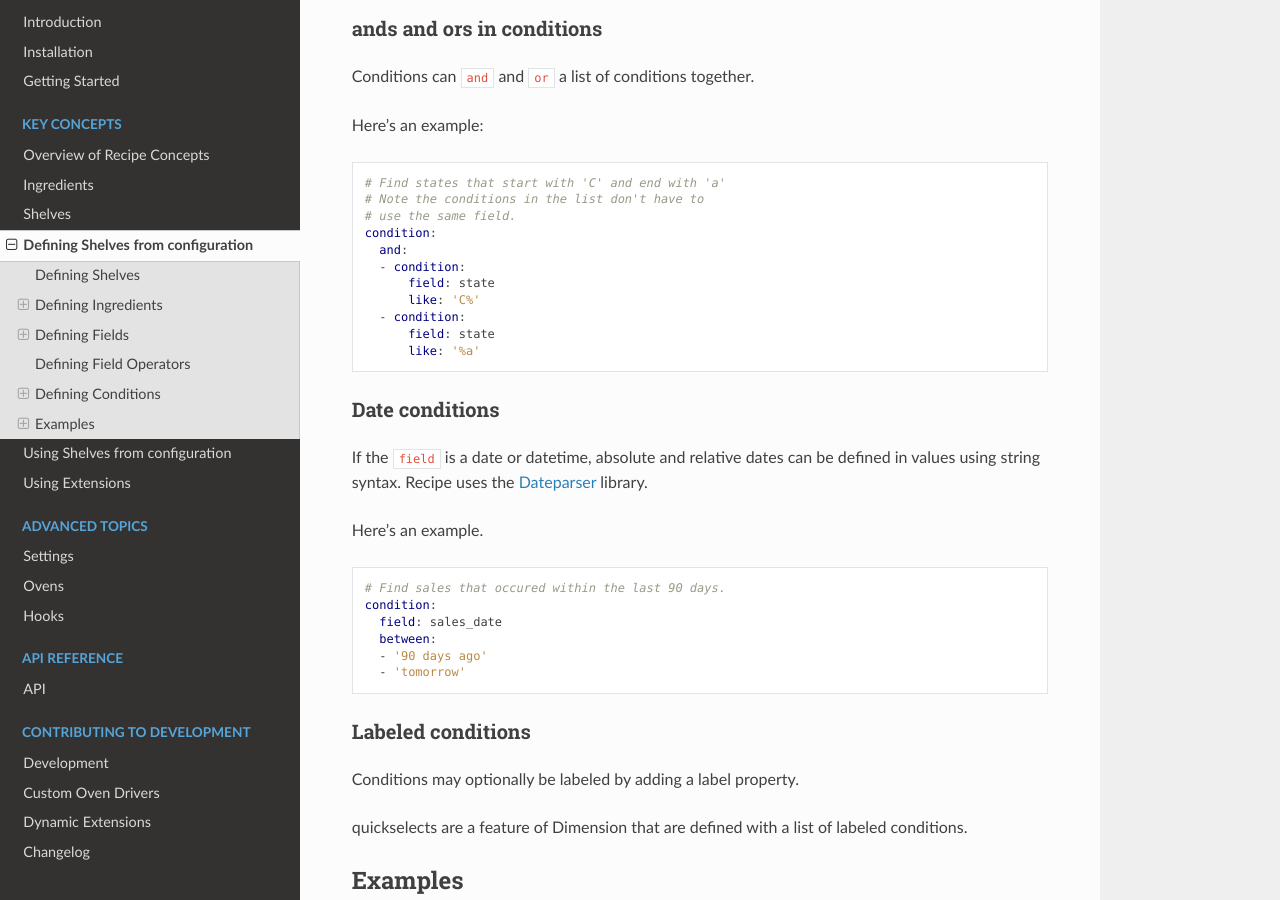
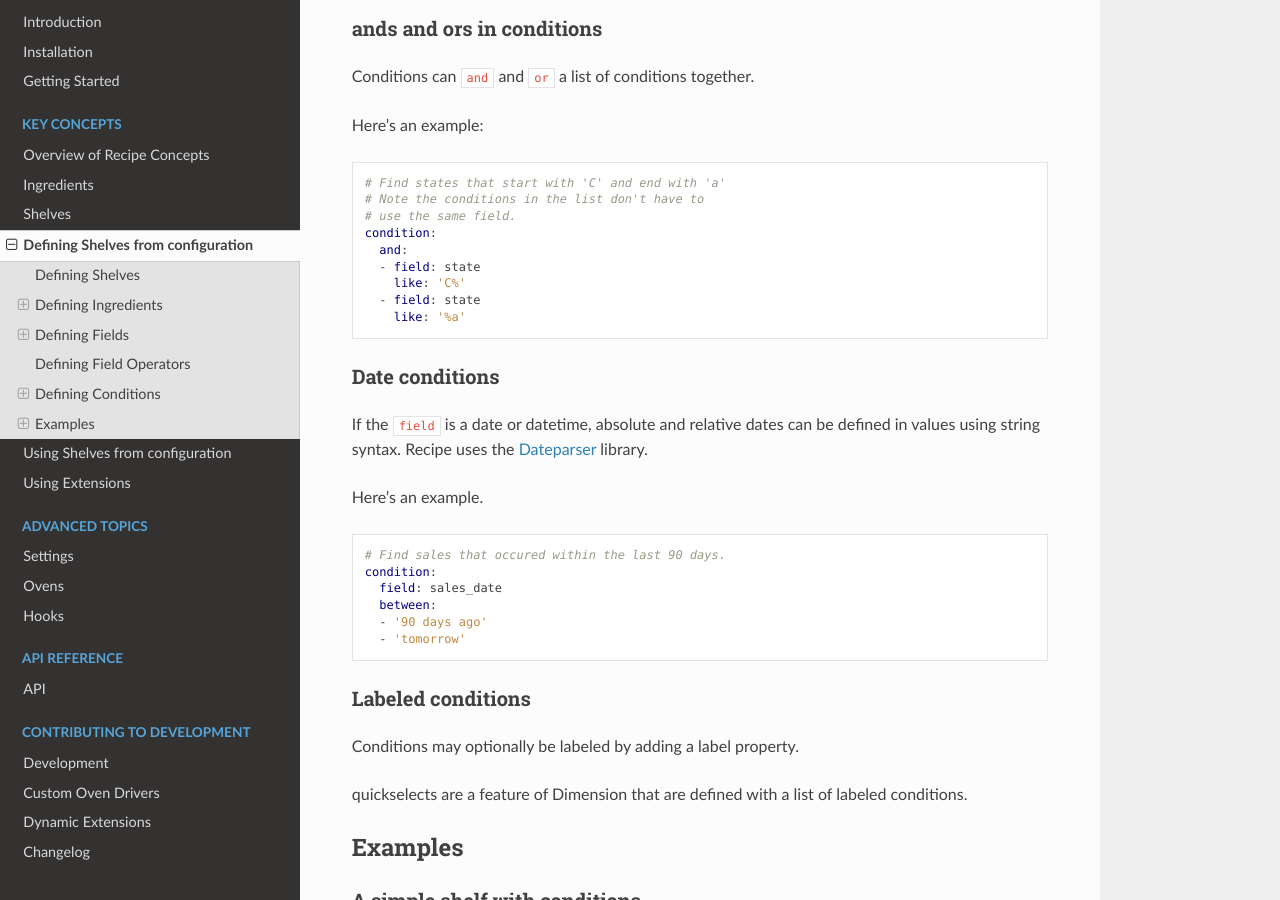
Before and after one commit to juiceinc/recipe, a Sphinx documentation site: the page built from docs/concepts/from_config.rst, in a window 1280 px wide and 900 px high, scrolled down 6990 px. Built offline with Sphinx 7.4.7 and the Read the Docs theme 2.0.0, drawn with Linux system fonts in a browser that asks for light colours; some of the changed lines change nothing that is shown.

Commit message:
Fix code example in "conditions" section

```diff
--- a/docs/concepts/from_config.rst
+++ b/docs/concepts/from_config.rst
@@ -468,12 +468,10 @@ Here's an example:
   # use the same field.
   condition:
     and:
-    - condition:
-        field: state
-        like: 'C%'
-    - condition:
-        field: state
-        like: '%a'
+    - field: state
+      like: 'C%'
+    - field: state
+      like: '%a'
 
 Date conditions
 ~~~~~~~~~~~~~~~
```
